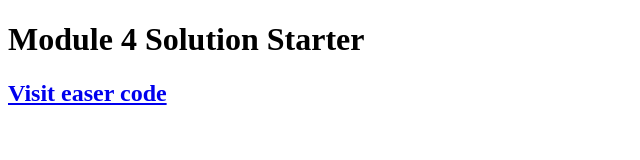
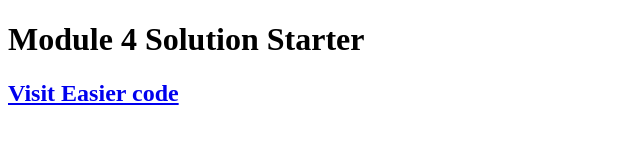
Before and after one commit to mrlnoronha/module4-solution, a plain HTML site: page index.html in a window 1280 px wide. Shown: the full height of the page, 0-640 px from the left. Drawn offline with Linux system fonts and the light colour scheme.

Commit message:
Update index.html

```diff
--- a/index.html
+++ b/index.html
@@ -6,7 +6,7 @@
 </head>
 <body>
   <h1>Module 4 Solution Starter</h1>
-  <h2><a href="easier/index.html">Visit easer code</a></h2>
+  <h2><a href="easier/index.html">Visit Easier code</a></h2>
   <h2></h2>
 </body>
 </html>
```
